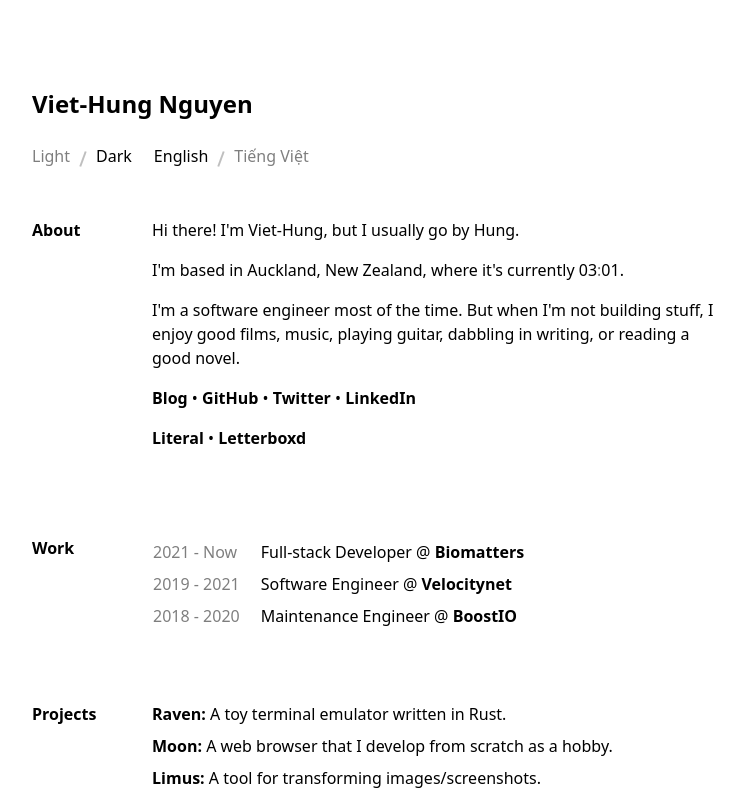
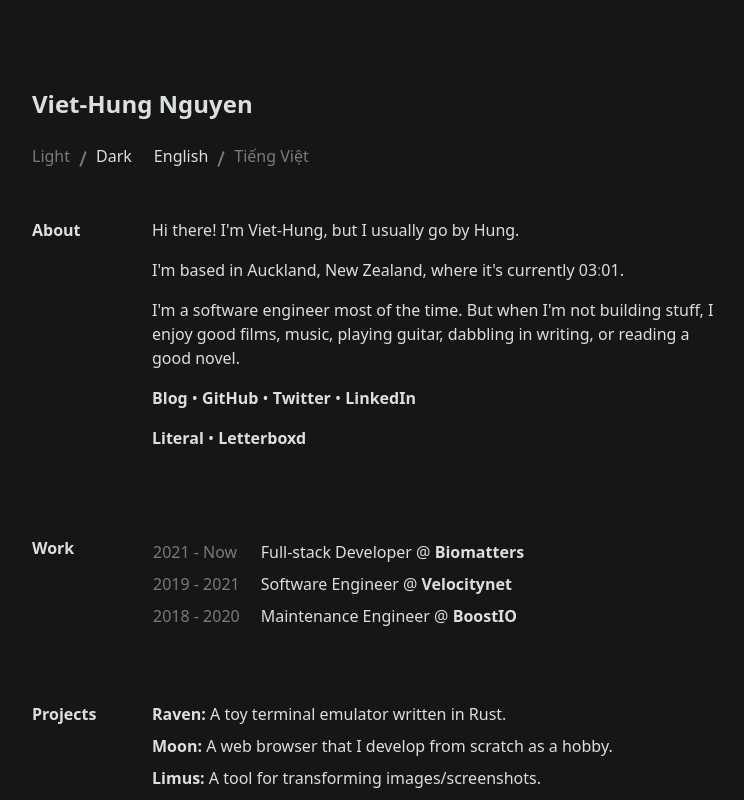
Before and after one commit to ZeroX-DG/zerox-dg.github.io, a React (Vite) app: page / in a window 1280 px wide. Shown: the top 800 px of the page, without its empty margins (258-1002 px from the left). Built offline with nearby package versions, Linux system fonts and the light colour scheme; no server answers.

Commit message:
added theming

```diff
--- a/src/app.scss
+++ b/src/app.scss
@@ -2,15 +2,29 @@ html,
 body {
     line-height: 1.5;
     font-family: system-ui, -apple-system, BlinkMacSystemFont, 'Segoe UI', Roboto, Oxygen, Ubuntu, Cantarell, 'Open Sans', 'Helvetica Neue', sans-serif;
+    background: var(--main-bg-color);
+    color: var(--main-fg-color);
+    transition: background .3s, color .3s;
 }
 
 a {
     font-weight: bold;
     cursor: pointer;
-    color: black;
+    color: var(--main-fg-color);
     text-decoration: none;
+    transition: color .3s;
 
     &:hover {
         text-decoration: underline;
     }
 }
+
+.theme-dark {
+  --main-bg-color: #151615;
+  --main-fg-color: #dbdfdf;
+}
+
+.theme-light {
+  --main-bg-color: white;
+  --main-fg-color: #555074;
+}
--- a/src/app.tsx
+++ b/src/app.tsx
@@ -1,4 +1,4 @@
-import React, { useState } from "react";
+import React, { useEffect, useState } from "react";
 import { Details } from "./sections/details/details";
 import { Introduction } from "./sections/introduction/introduction";
 
@@ -16,6 +16,10 @@ export const App = () => {
         i18n.changeLanguage(language);
     };
 
+    useEffect(() => {
+        document.querySelector('html')!.className = 'theme-' + theme;
+    });
+
     return (
         <>
             <Introduction theme={theme} onThemeChange={setTheme} language={language} onLanguageChange={changeLanguage} />
--- a/src/components/toggle/toggle.scss
+++ b/src/components/toggle/toggle.scss
@@ -24,7 +24,8 @@
     margin: 0 12px;
     width: 2px;
     height: 1em;
-    background: rgba(0, 0, 0, 0.25);
+    background: var(--main-fg-color);
+    opacity: .5;
     display: inline-block;
     vertical-align: text-bottom;
     transform: rotate(20deg);
```
